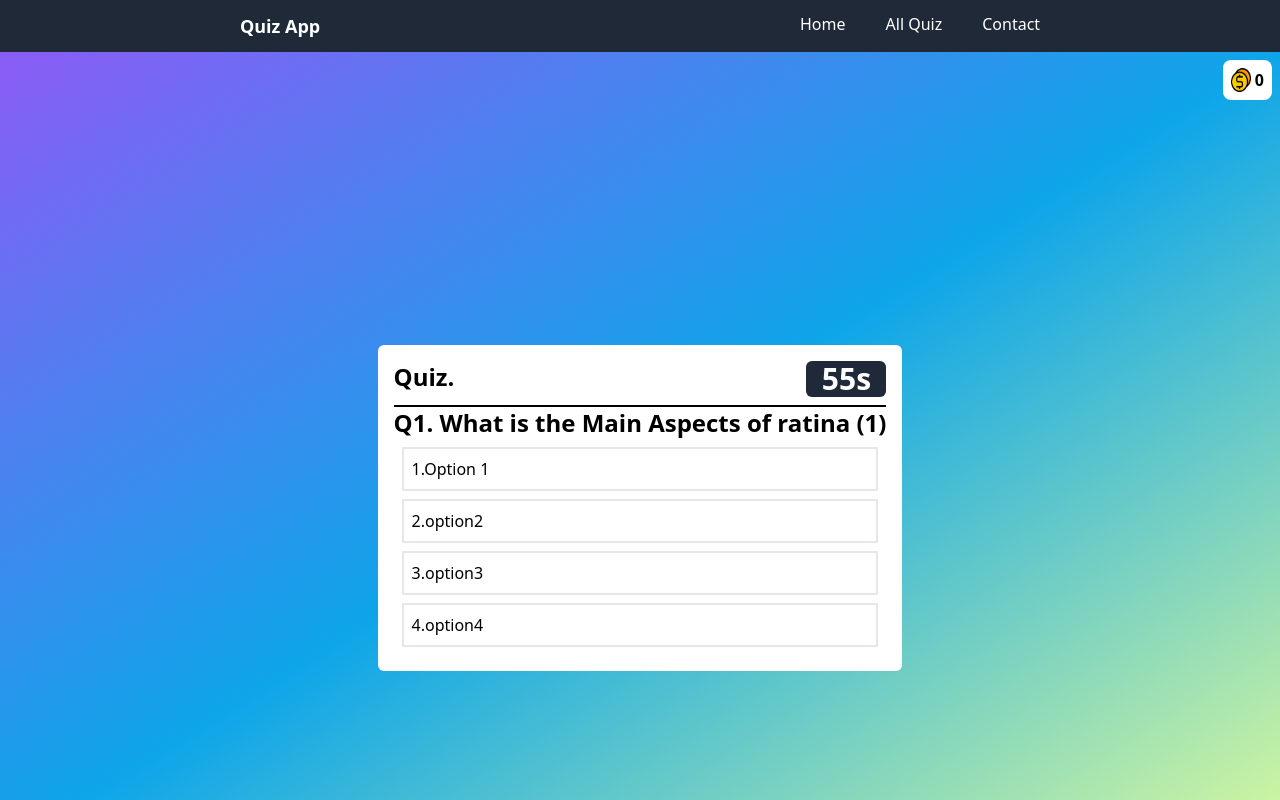
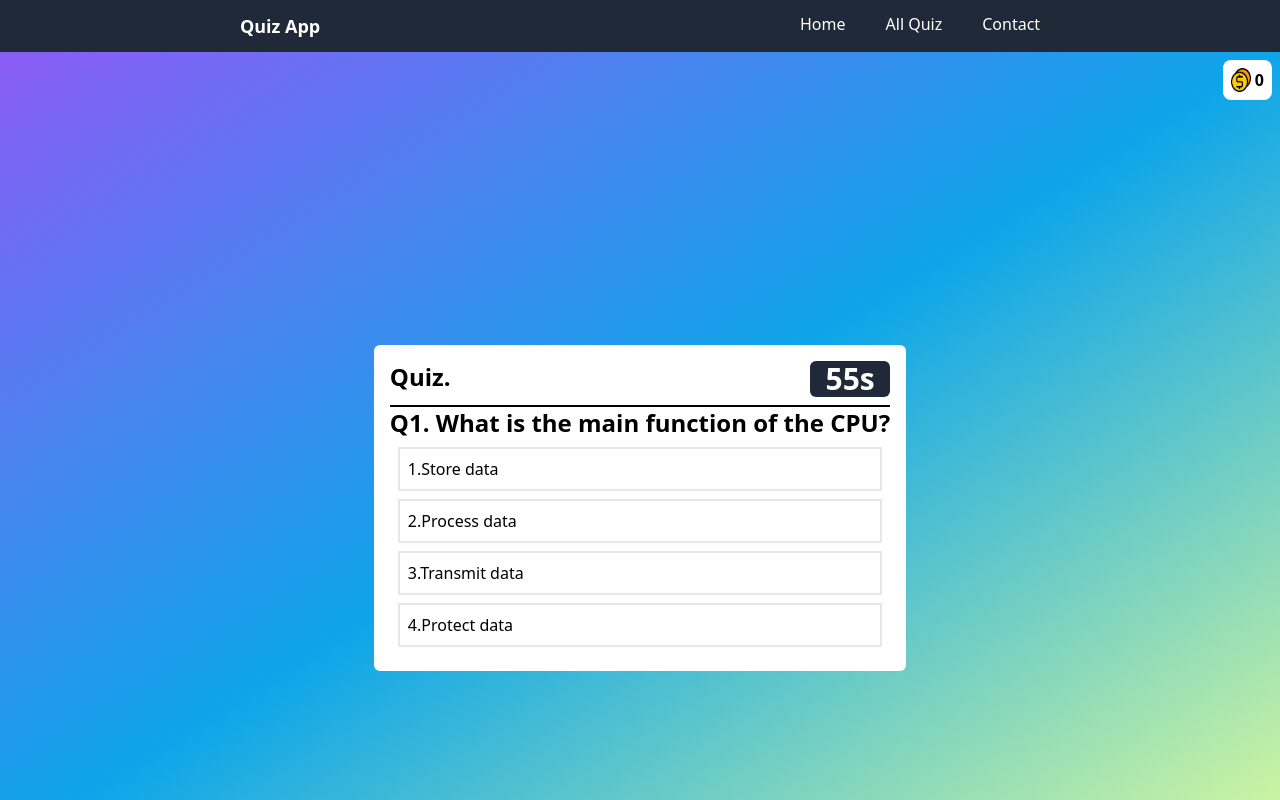
Before and after one commit to santoshrazz/quizApp, a Next.js app: page /quizs/1 in a window 1280 px wide. Shown: the top 800 px of the page. Built offline with nearby package versions, Linux system fonts and the light colour scheme.

Commit message:
ready to first deploy

```diff
--- a/src/Constants/Constant.ts
+++ b/src/Constants/Constant.ts
@@ -28,290 +28,199 @@ export const quizCategoryArray = [
 
 export const ArrayofQuizes = [
   {
-    quizName: "The Art of computer",
-    quizDesc: "",
+    quizName: "The Art of Computer",
+    quizDesc:
+      "Explore the fundamental aspects of computer science and its applications.",
     quizId: 1,
     category: "computer",
     question: [
       {
-        Question: "What is the Main Aspects of ratina (1)",
-        A: "Option 1",
-        B: "option2",
-        C: "option3",
-        D: "option4",
+        Question: "What is the main function of the CPU?",
+        A: "Store data",
+        B: "Process data",
+        C: "Transmit data",
+        D: "Protect data",
+        correct: 2,
+      },
+      {
+        Question: "Which of the following is a programming language?",
+        A: "HTTP",
+        B: "HTML",
+        C: "Python",
+        D: "FTP",
+        correct: 3,
+      },
+      {
+        Question: "What does RAM stand for?",
+        A: "Read Access Memory",
+        B: "Random Access Memory",
+        C: "Run Access Memory",
+        D: "Rapid Access Memory",
+        correct: 2,
+      },
+      {
+        Question: "What is the primary purpose of an operating system?",
+        A: "Manage software",
+        B: "Manage hardware",
+        C: "Provide a user interface",
+        D: "All of the above",
+        correct: 4,
+      },
+      {
+        Question: "Which of these is a type of computer network?",
+        A: "LAN",
+        B: "WAN",
+        C: "MAN",
+        D: "All of the above",
+        correct: 4,
+      },
+    ],
+  },
+  {
+    quizName: "Discovering Science",
+    quizDesc:
+      "Dive into the world of science and explore its various branches and phenomena.",
+    quizId: 2,
+    category: "science",
+    question: [
+      {
+        Question: "What is the chemical symbol for water?",
+        A: "H2O",
+        B: "O2",
+        C: "CO2",
+        D: "NaCl",
         correct: 1,
       },
       {
-        Question: "What is the Main Aspects of ratina (2)",
-        A: "Option 1",
-        B: "option2",
-        C: "option3",
-        D: "option4",
+        Question: "What planet is known as the Red Planet?",
+        A: "Earth",
+        B: "Mars",
+        C: "Jupiter",
+        D: "Venus",
+        correct: 2,
+      },
+      {
+        Question: "What is the powerhouse of the cell?",
+        A: "Nucleus",
+        B: "Mitochondria",
+        C: "Ribosome",
+        D: "Chloroplast",
+        correct: 2,
+      },
+      {
+        Question: "What is the speed of light?",
+        A: "300,000 km/s",
+        B: "150,000 km/s",
+        C: "75,000 km/s",
+        D: "1,000 km/s",
         correct: 1,
       },
       {
-        Question: "What is the Main Aspects of ratina (3)",
-        A: "Option 1",
-        B: "option2",
-        C: "option3",
-        D: "option4",
+        Question: "Who proposed the theory of relativity?",
+        A: "Isaac Newton",
+        B: "Albert Einstein",
+        C: "Galileo Galilei",
+        D: "Nikola Tesla",
+        correct: 2,
+      },
+    ],
+  },
+  {
+    quizName: "Tech Innovations",
+    quizDesc:
+      "Test your knowledge on the latest and greatest in technology and innovations.",
+    quizId: 3,
+    category: "tech",
+    question: [
+      {
+        Question: "What does IoT stand for?",
+        A: "Internet of Things",
+        B: "Internet of Technology",
+        C: "Input/Output Technology",
+        D: "Integrated Operational Technology",
         correct: 1,
       },
       {
-        Question: "What is the Main Aspects of ratina (4)",
-        A: "Option 1",
-        B: "option2",
-        C: "option3",
-        D: "option4",
+        Question: "Which company developed the Android operating system?",
+        A: "Apple",
+        B: "Microsoft",
+        C: "Google",
+        D: "Amazon",
+        correct: 3,
+      },
+      {
+        Question: "What is blockchain primarily used for?",
+        A: "Storing photos",
+        B: "Securing transactions",
+        C: "Streaming videos",
+        D: "Gaming",
+        correct: 2,
+      },
+      {
+        Question: "What technology is used for cryptocurrency?",
+        A: "Blockchain",
+        B: "Artificial Intelligence",
+        C: "Virtual Reality",
+        D: "Augmented Reality",
         correct: 1,
       },
       {
-        Question: "What is the Main Aspects of ratina(5)",
-        A: "Option 1",
-        B: "option2",
-        C: "option3",
-        D: "option4",
-        correct: 1,
-      },
-      {
-        Question: "What is the Main Aspects of ratina(6)",
-        A: "Option 1",
-        B: "option2",
-        C: "option3",
-        D: "option4",
-        correct: 1,
-      },
-      {
-        Question: "What is the Main Aspects of ratina (7)",
-        A: "Option 1",
-        B: "option2",
-        C: "option3",
-        D: "option4",
-        correct: 1,
-      },
-      {
-        Question: "What is the Main Aspects of ratina (8)",
-        A: "Option 1",
-        B: "option2",
-        C: "option3",
-        D: "option4",
-        correct: 1,
-      },
-      {
-        Question: "What is the Main Aspects of ratina (9)",
-        A: "Option 1",
-        B: "option2",
-        C: "option3",
-        D: "option4",
-        correct: 1,
-      },
-      {
-        Question: "What is the Main Aspects of ratina(10)",
-        A: "Option 1",
-        B: "option2",
-        C: "option3",
-        D: "option4",
+        Question: "What does VR stand for?",
+        A: "Virtual Reality",
+        B: "Visual Reality",
+        C: "Verified Reality",
+        D: "Virtual Response",
         correct: 1,
       },
     ],
   },
   {
-    quizName: "The art of science",
-    quizDesc: "",
-    quizId: 2,
-    category: "science",
+    quizName: "Path to Self-Improvement",
+    quizDesc:
+      "Assess your understanding of key concepts in personality development and self-improvement.",
+    quizId: 4,
+    category: "personality development",
     question: [
       {
-        Question: "What is the Main Science (1)",
-        A: "Option 1",
-        B: "option2",
-        C: "option3",
-        D: "option4",
+        Question: "What is emotional intelligence?",
+        A: "Ability to be aware of and manage emotions",
+        B: "Level of education",
+        C: "IQ score",
+        D: "Physical strength",
         correct: 1,
       },
       {
-        Question: "What is the Main Science (2)",
-        A: "Option 1",
-        B: "option2",
-        C: "option3",
-        D: "option4",
-        correct: 1,
+        Question: "Which of the following is a key aspect of self-discipline?",
+        A: "Procrastination",
+        B: "Consistency",
+        C: "Excuses",
+        D: "Complaining",
+        correct: 2,
       },
       {
-        Question: "What is the Main Science (3)",
-        A: "Option 1",
-        B: "option2",
-        C: "option3",
-        D: "option4",
-        correct: 1,
+        Question: "What is the importance of setting goals?",
+        A: "To confuse yourself",
+        B: "To have a sense of direction and purpose",
+        C: "To waste time",
+        D: "To avoid challenges",
+        correct: 2,
       },
       {
-        Question: "What is the Main Science (4)",
-        A: "Option 1",
-        B: "option2",
-        C: "option3",
-        D: "option4",
-        correct: 1,
+        Question: "Which of these is a trait of a growth mindset?",
+        A: "Fear of failure",
+        B: "Belief in fixed abilities",
+        C: "Desire to learn and improve",
+        D: "Avoiding challenges",
+        correct: 3,
       },
       {
-        Question: "What is the Main Science(5)",
-        A: "Option 1",
-        B: "option2",
-        C: "option3",
-        D: "option4",
-        correct: 1,
-      },
-      {
-        Question: "What is the Main Science(6)",
-        A: "Option 1",
-        B: "option2",
-        C: "option3",
-        D: "option4",
-        correct: 1,
-      },
-      {
-        Question: "What is the Main Science (7)",
-        A: "Option 1",
-        B: "option2",
-        C: "option3",
-        D: "option4",
-        correct: 1,
-      },
-      {
-        Question: "What is the Main Science (8)",
-        A: "Option 1",
-        B: "option2",
-        C: "option3",
-        D: "option4",
-        correct: 1,
-      },
-      {
-        Question: "What is the Main Science (9)",
-        A: "Option 1",
-        B: "option2",
-        C: "option3",
-        D: "option4",
-        correct: 1,
-      },
-      {
-        Question: "What is the Main Science(10)",
-        A: "Option 1",
-        B: "option2",
-        C: "option3",
-        D: "option4",
-        correct: 1,
-      },
-    ],
-  },
-  {
-    quizName: "The Art of Economics",
-    quizDesc: "",
-    quizId: 3,
-    category: "Economics",
-    question: [
-      {
-        Question: "What is the Main Economics (1)",
-        A: "Option 1",
-        B: "option2",
-        C: "option3",
-        D: "option4",
-        correct: 1,
-      },
-      {
-        Question: "What is the Main Economics (2)",
-        A: "Option 1",
-        B: "option2",
-        C: "option3",
-        D: "option4",
-        correct: 1,
-      },
-      {
-        Question: "What is the Main Economics (3)",
-        A: "Option 1",
-        B: "option2",
-        C: "option3",
-        D: "option4",
-        correct: 1,
-      },
-      {
-        Question: "What is the Main Economics (4)",
-        A: "Option 1",
-        B: "option2",
-        C: "option3",
-        D: "option4",
-        correct: 1,
-      },
-      {
-        Question: "What is the Main Economics(5)",
-        A: "Option 1",
-        B: "option2",
-        C: "option3",
-        D: "option4",
-        correct: 1,
-      },
-      {
-        Question: "What is the Main Economics(6)",
-        A: "Option 1",
-        B: "option2",
-        C: "option3",
-        D: "option4",
-        correct: 1,
-      },
-      {
-        Question: "What is the Main Economics (7)",
-        A: "Option 1",
-        B: "option2",
-        C: "option3",
-        D: "option4",
-        correct: 1,
-      },
-      {
-        Question: "What is the Main Economics (8)",
-        A: "Option 1",
-        B: "option2",
-        C: "option3",
-        D: "option4",
-        correct: 1,
-      },
-      {
-        Question: "What is the Main Economics (9)",
-        A: "Option 1",
-        B: "option2",
-        C: "option3",
-        D: "option4",
-        correct: 1,
-      },
-      {
-        Question: "What is the Main Economics(10)",
-        A: "Option 1",
-        B: "option2",
-        C: "option3",
-        D: "option4",
-        correct: 1,
+        Question: "What is the significance of positive thinking?",
+        A: "It attracts negative outcomes",
+        B: "It boosts mental well-being and success",
+        C: "It leads to complacency",
+        D: "It has no impact",
+        correct: 2,
       },
     ],
   },
 ];
-
-export const resultData = [
-  {
-    category: "Reaction",
-    score: 80,
-    icon: "./assets/images/icon-reaction.svg",
-  },
-  {
-    category: "Memory",
-    score: 92,
-    icon: "./assets/images/icon-memory.svg",
-  },
-  {
-    category: "Verbal",
-    score: 61,
-    icon: "./assets/images/icon-verbal.svg",
-  },
-  {
-    category: "Visual",
-    score: 72,
-    icon: "./assets/images/icon-visual.svg",
-  },
-];
--- a/src/components/HeroSection.tsx
+++ b/src/components/HeroSection.tsx
@@ -1,3 +1,4 @@
+import Link from "next/link";
 import React from "react";
 
 const HeroSection = () => {
@@ -56,13 +57,13 @@ const HeroSection = () => {
               Try playing a Quiz with us and challange yourself
             </p>
             <div className="mt-5 flex items-center justify-center gap-x-6">
-              <a
-                href="/register"
+              <Link
+                href="/quizs"
                 className="rounded-md bg-sky-500 px-3.5 py-2.5 text-sm font-semibold text-white shadow-sm hover:bg-sky-400 focus-visible:outline focus-visible:outline-2 focus-visible:outline-offset-2 focus-visible:outline-sky-400"
                 rel="noreferrer"
               >
                 Try Now →
-              </a>
+              </Link>
             </div>
           </div>
         </div>
```
Also changed, not shown: src/app/quizs/[quizid]/page.tsx (+12 -4 lines), src/app/quizs/page.tsx (+17 -11 lines), src/app/result/page.tsx (+24 -11 lines), src/app/review/page.tsx (+15 -8 lines), src/app/rules/[quizId]/page.tsx (+28 -13 lines), src/components/About.tsx (+4 -4 lines), src/types/types.ts (added, +19 -0 lines).
